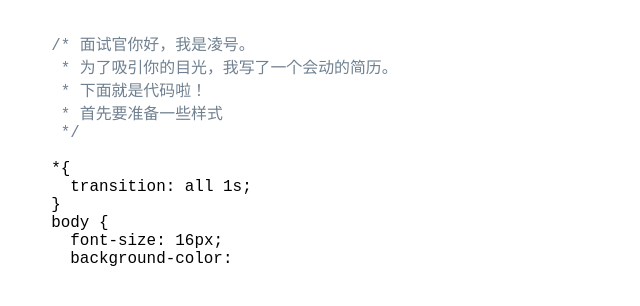
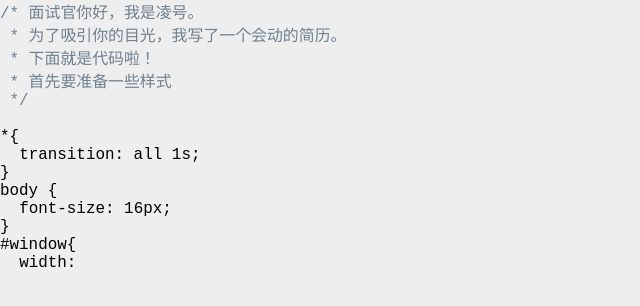
Before and after one commit to zerolhao/demo-animation-resume, a plain HTML site: page index.html in a window 1280 px wide. Shown: the whole page, without its empty margins (0-640 px from the left). Drawn offline with Linux system fonts and the light colour scheme.

Commit message:
添加代码展示部分的样式,稍微好看了点

```diff
--- a/css/default.css
+++ b/css/default.css
@@ -3,12 +3,19 @@
   padding: 0;
   box-sizing: border-box;
 }
+body{
+  height: 100vh;
+  background:
+    linear-gradient(to bottom, #1e5799 0%,
+    #207cca 25%,#207cca 35%,#2989d8 58%,#7db9e8 100%);
+}
 #window{
-  width: 44vw;
-  height: 92vh;
+  width: 100vw;
+  background: #eee;
+  height: 100%;
   position: fixed;
-  top: 4vh;
-  left: 4vw;
+  top: 0;
+  left: 0;
 }
 .token.selector,
 .token.punctuation,
--- a/js/main.js
+++ b/js/main.js
@@ -9,9 +9,17 @@ var cssText = `/* 面试官你好，我是凌号。
 }
 body {
   font-size: 16px;
-  background-color: #eee;
+}
+#window{
+  width: 44vw;
+  height: 92vh;
+  position: fixed;
+  top: 4vh;
+  left: 4vw;
+  background: rgba(0,0,0,.7);
 }
 .cssCode {
+  color: #777;
   padding: 16px;
   border: 1px solid #aaa;
 }
@@ -21,7 +29,7 @@ body {
 .token.punctuation{ color: #999; }
 .token.property{ color: #905; }
 .token.atrule{ color: #07a; }
-.token.function{ coloe: #DD4A68; }
+.token.function{ color: #DD4A68; }
 
 /* 添加呼吸效果 */
 .cssCode {
```
